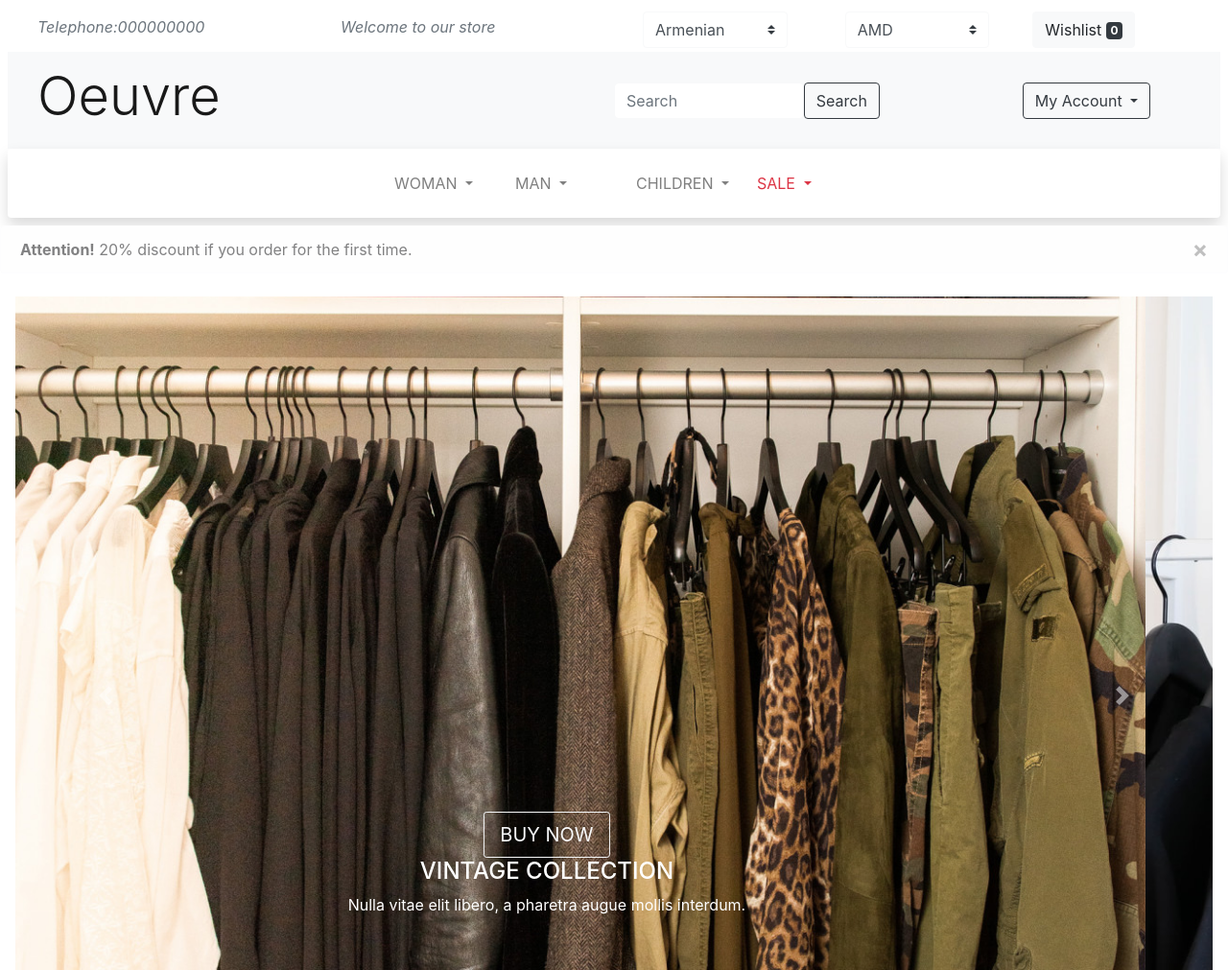
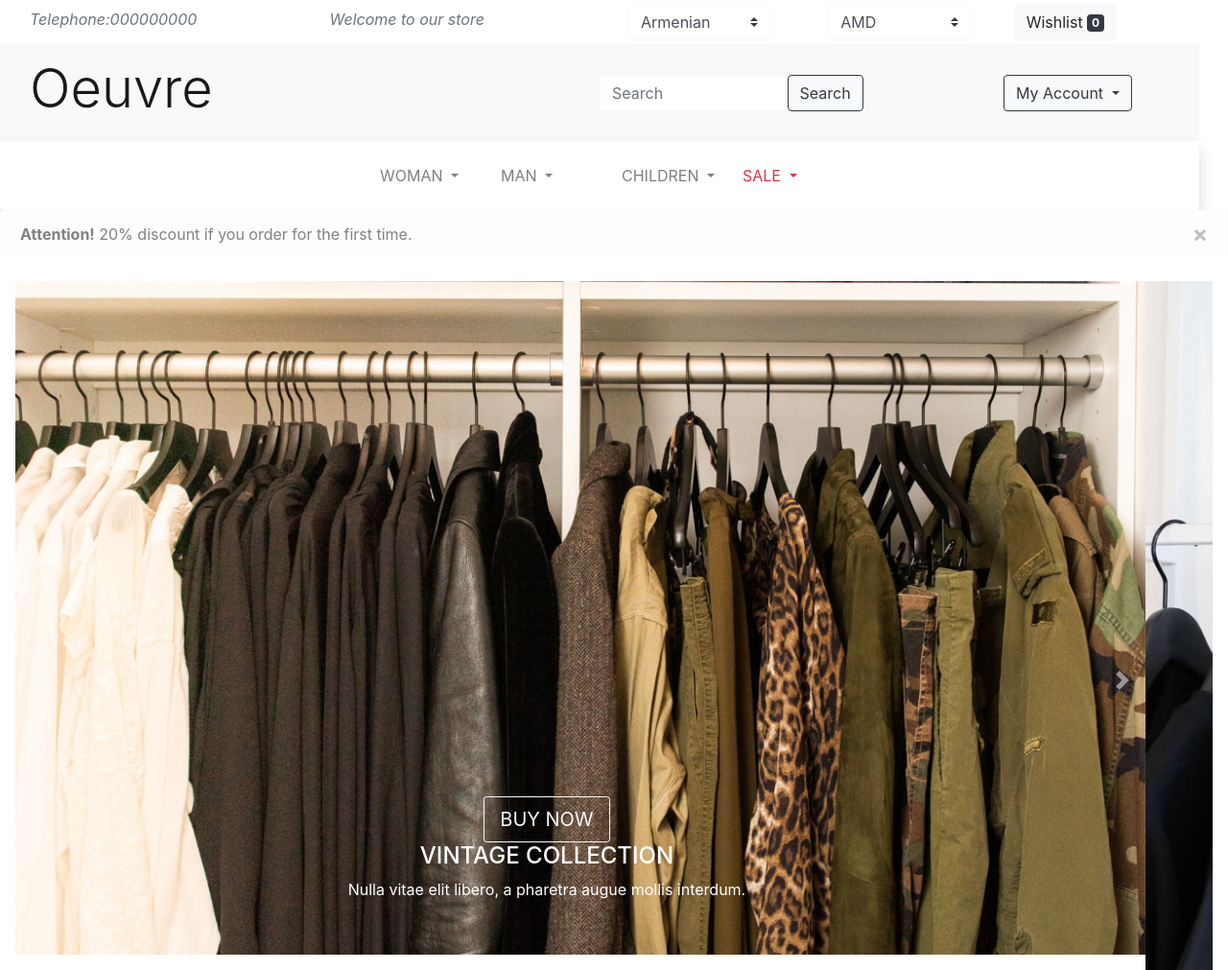
Before and after one commit to anushmercury/shop, a plain HTML site: page index.html in a window 1280 px wide. Shown: the top 1011 px of the page at 96% size. Drawn offline with nearby package versions, Linux system fonts and the light colour scheme.

Commit message:
Add files via upload

```diff
--- a/index.html
+++ b/index.html
@@ -15,7 +15,7 @@
       <!--nav-->
       <header>
 <div class="container-fluid">
-  <div class="row p-2 bg-white text-dark" style="z-index: 1;">
+  <div class="row  w-100 bg-white text-dark" style="z-index: 1;">
 
     <div class="bg-white text-dark w-100">
       <ul class="nav w-100">
```
Also changed, not shown: products.html (+1 -1 lines), single.html (+1 -1 lines), square.html (+1 -1 lines).
